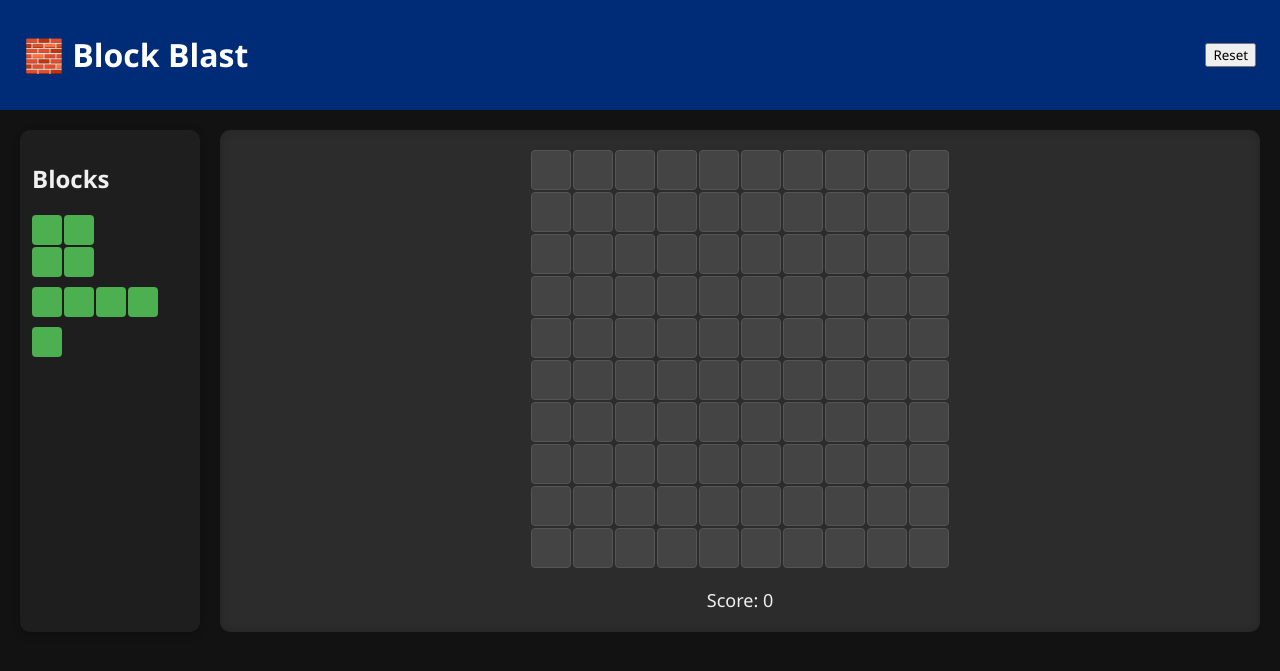
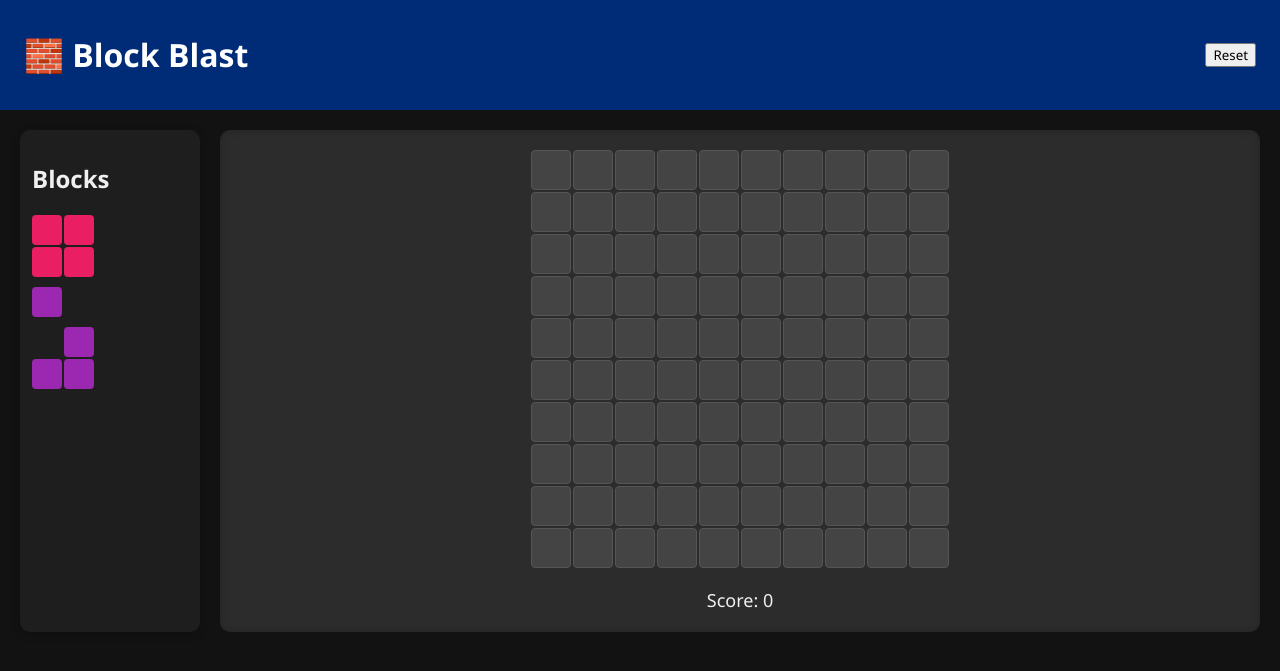
Before and after one commit to MALJDano/Blockblast, a PHP site: page / in a window 1280 px wide. Shown: the top 671 px of the page. Run offline with PHP 8.4, Linux system fonts and the light colour scheme.

Commit message:
enhanced functionality

```diff
--- a/public/css/style.css
+++ b/public/css/style.css
@@ -2,10 +2,9 @@
   --bg-dark: #121212;
   --bg-medium: #1e1e1e;
   --bg-light: #2c2c2c;
-  --block-color: #00bcd4;
-  --block-alt: #4caf50;
   --text-light: #f0f0f0;
   --accent: #2196f3;
+  --placed-color: #00bcd4;
 }
 
 * {
@@ -58,7 +57,6 @@ main {
 .block .cell {
   width: 30px;
   height: 30px;
-  background-color: var(--block-alt);
   border-radius: 4px;
 }
 
@@ -87,12 +85,40 @@ main {
   background-color: #444;
   border: 1px solid #555;
   border-radius: 4px;
+  transition: background-color 0.2s ease;
 }
 
 #game-board .cell.filled {
-  background-color: var(--block-color);
+  background-color: var(--placed-color);
 }
 
 .score-panel {
   font-size: 18px;
 }
+
+.cell.preview {
+  background-color: rgba(255, 255, 255, 0.2);
+  outline: 2px dashed #aaa;
+}
+
+.cell.popping {
+  animation: pop 0.3s ease-out;
+}
+
+
+/* Pop animation */
+@keyframes pop {
+  0% { transform: scale(1); }
+  50% { transform: scale(1.3); }
+  100% { transform: scale(1); }
+}
+
+.cell.popping {
+  animation: pop 0.3s ease-out;
+}
+
+/* Preview during drag */
+.cell.preview {
+  background-color: rgba(255, 255, 255, 0.2);
+  outline: 2px dashed #aaa;
+}
--- a/public/js/game.js
+++ b/public/js/game.js
@@ -5,9 +5,10 @@ const blockContainer = document.getElementById("block-container");
 const boardSize = 10;
 let score = 0;
 let grid = [];
+let cellColors = []; // store colors of placed blocks
 let shapesInPlay = [];
+let currentPreview = [];
 
-// Define shape options
 const SHAPES = [
   [[1]],
   [[1, 1]],
@@ -20,14 +21,19 @@ const SHAPES = [
   [[1, 1, 1, 1]]
 ];
 
-// Create the game board
+const COLORS = ['#ff5722', '#4caf50', '#9c27b0', '#ffc107', '#00bcd4', '#e91e63'];
+
 function createBoard() {
   grid = [];
+  cellColors = [];
   board.innerHTML = '';
   for (let y = 0; y < boardSize; y++) {
     grid[y] = [];
+    cellColors[y] = [];
     for (let x = 0; x < boardSize; x++) {
       grid[y][x] = 0;
+      cellColors[y][x] = null;
+
       const cell = document.createElement("div");
       cell.classList.add("cell");
       cell.dataset.row = y;
@@ -37,30 +43,31 @@ function createBoard() {
   }
 }
 
-// Update UI board
 function updateBoardUI() {
   document.querySelectorAll("#game-board .cell").forEach(cell => {
     const y = parseInt(cell.dataset.row);
     const x = parseInt(cell.dataset.col);
     if (grid[y][x] === 1) {
       cell.classList.add("filled");
+      cell.style.backgroundColor = cellColors[y][x];
     } else {
       cell.classList.remove("filled");
+      cell.style.backgroundColor = '';
     }
   });
 }
 
-// Generate 3 new blocks
 function generateBlocks() {
   blockContainer.innerHTML = '';
   shapesInPlay = [];
 
   while (shapesInPlay.length < 3) {
-    const rand = SHAPES[Math.floor(Math.random() * SHAPES.length)];
-    shapesInPlay.push(rand);
+    const randShape = SHAPES[Math.floor(Math.random() * SHAPES.length)];
+    const color = COLORS[Math.floor(Math.random() * COLORS.length)];
+    shapesInPlay.push({ shape: randShape, color });
   }
 
-  shapesInPlay.forEach(shape => {
+  shapesInPlay.forEach(({ shape, color }) => {
     const block = document.createElement("div");
     block.classList.add("block");
     block.style.gridTemplateColumns = `repeat(${shape[0].length}, 30px)`;
@@ -70,22 +77,26 @@ function generateBlocks() {
       row.forEach(val => {
         const cell = document.createElement("div");
         cell.classList.add("cell");
-        if (val === 1) cell.classList.add("filled");
+        if (val === 1) {
+          cell.style.backgroundColor = color;
+        }
         block.appendChild(cell);
       });
     });
 
     block.draggable = true;
     block.dataset.shape = JSON.stringify(shape);
+    block.dataset.color = color;
+
     block.addEventListener("dragstart", e => {
-      e.dataTransfer.setData("text/plain", JSON.stringify(shape));
+      e.dataTransfer.setData("shape", block.dataset.shape);
+      e.dataTransfer.setData("color", block.dataset.color);
     });
 
     blockContainer.appendChild(block);
   });
 }
 
-// Can we place this shape at this location?
 function canPlaceShape(shape, startX, startY) {
   for (let y = 0; y < shape.length; y++) {
     for (let x = 0; x < shape[0].length; x++) {
@@ -103,48 +114,49 @@ function canPlaceShape(shape, startX, startY) {
   return true;
 }
 
-// Place shape, update score, then check lines
-function placeShape(shape, startX, startY) {
+function placeShape(shape, startX, startY, color) {
   let placedCount = 0;
-
   for (let y = 0; y < shape.length; y++) {
     for (let x = 0; x < shape[0].length; x++) {
       if (shape[y][x] === 1) {
         const gx = startX + x;
         const gy = startY + y;
         grid[gy][gx] = 1;
+        cellColors[gy][gx] = color;
         placedCount++;
       }
     }
   }
 
-  score += placedCount; // +1 per cell
+  score += placedCount;
   checkLines();
   updateBoardUI();
   scoreDisplay.textContent = score;
 
-  // Remove used block from container
   const blocks = Array.from(blockContainer.children);
   const used = blocks.find(b => b.dataset.shape === JSON.stringify(shape));
   if (used) used.remove();
 
-  // If all 3 used, regenerate
   if (blockContainer.children.length === 0) {
     generateBlocks();
   }
 }
 
-// Clear full rows or columns
 function checkLines() {
-  // Rows
+  let linesCleared = 0;
+  const popCells = [];
+
   for (let y = 0; y < boardSize; y++) {
     if (grid[y].every(cell => cell === 1)) {
-      grid[y] = new Array(boardSize).fill(0);
-      score += 10;
+      linesCleared++;
+      for (let x = 0; x < boardSize; x++) {
+        grid[y][x] = 0;
+        cellColors[y][x] = null;
+        popCells.push(`[data-row="${y}"][data-col="${x}"]`);
+      }
     }
   }
 
-  // Columns
   for (let x = 0; x < boardSize; x++) {
     let full = true;
     for (let y = 0; y < boardSize; y++) {
@@ -154,30 +166,76 @@ function checkLines() {
       }
     }
     if (full) {
+      linesCleared++;
       for (let y = 0; y < boardSize; y++) {
         grid[y][x] = 0;
+        cellColors[y][x] = null;
+        popCells.push(`[data-row="${y}"][data-col="${x}"]`);
       }
-      score += 10;
     }
   }
+
+  popCells.forEach(selector => {
+    const cell = document.querySelector(`#game-board .cell${selector}`);
+    if (cell) {
+      cell.classList.add("popping");
+      setTimeout(() => cell.classList.remove("popping"), 300);
+    }
+  });
+
+  score += linesCleared * 10;
+  scoreDisplay.textContent = score;
 }
 
-// Drop logic
-board.addEventListener("dragover", e => e.preventDefault());
+// Preview logic
+board.addEventListener("dragover", e => {
+  e.preventDefault();
+  clearPreview();
 
+  const shape = JSON.parse(e.dataTransfer.getData("shape"));
+  const rect = board.getBoundingClientRect();
+  const x = Math.floor((e.clientX - rect.left) / 42);
+  const y = Math.floor((e.clientY - rect.top) / 42);
+
+  if (canPlaceShape(shape, x, y)) {
+    for (let i = 0; i < shape.length; i++) {
+      for (let j = 0; j < shape[i].length; j++) {
+        if (shape[i][j] === 1) {
+          const cell = document.querySelector(
+            `.cell[data-row="${y + i}"][data-col="${x + j}"]`
+          );
+          if (cell) {
+            cell.classList.add("preview");
+            currentPreview.push(cell);
+          }
+        }
+      }
+    }
+  }
+});
+
+function clearPreview() {
+  currentPreview.forEach(cell => cell.classList.remove("preview"));
+  currentPreview = [];
+}
+
+board.addEventListener("dragleave", clearPreview);
 board.addEventListener("drop", e => {
   e.preventDefault();
-  const shape = JSON.parse(e.dataTransfer.getData("text/plain"));
+  clearPreview();
+
+  const shape = JSON.parse(e.dataTransfer.getData("shape"));
+  const color = e.dataTransfer.getData("color");
+
   const rect = board.getBoundingClientRect();
   const offsetX = Math.floor((e.clientX - rect.left) / 42);
   const offsetY = Math.floor((e.clientY - rect.top) / 42);
 
   if (canPlaceShape(shape, offsetX, offsetY)) {
-    placeShape(shape, offsetX, offsetY);
+    placeShape(shape, offsetX, offsetY, color);
   }
 });
 
-// Reset game
 function resetGame() {
   createBoard();
   generateBlocks();
@@ -185,6 +243,5 @@ function resetGame() {
   scoreDisplay.textContent = score;
 }
 
-// Init
 createBoard();
 generateBlocks();
```
